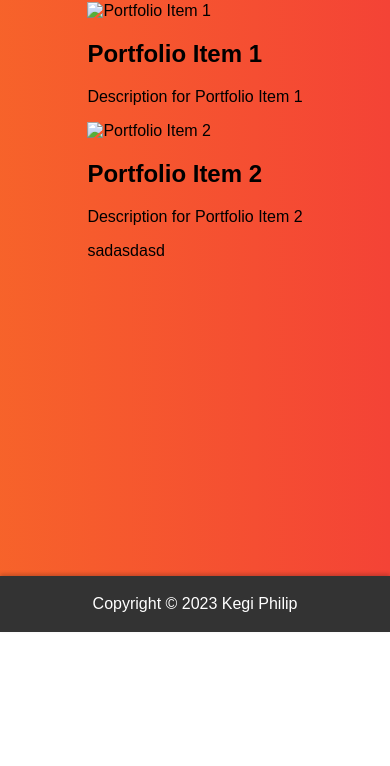
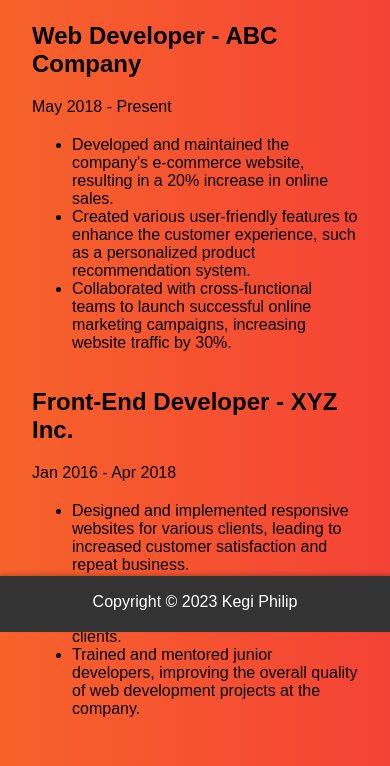
Before and after one commit to xKegix/WebProject-Week4, a plain HTML site: page experience.html in a window 390 px wide. Shown: the part 212-978 px from the top of the page. Before the commit the page ends 844 px from the top, so only its background shows below. Drawn offline with Linux system fonts and the light colour scheme.

Commit message:
Complete

```diff
--- /dev/null
+++ b/bioStyle.css
@@ -0,0 +1,120 @@
+html, body {
+    font-family: Arial, sans-serif;
+    margin: 0;
+    padding: 0;
+    background-image: linear-gradient(to right, #FFC107, #F44336);
+    background-size: 400% 400%;
+    animation: BackgroundAnimation 10s ease infinite;
+  }
+
+  @keyframes BackgroundAnimation {
+    0% {
+      background-position: 0% 50%;
+    }
+    50% {
+      background-position: 100% 50%;
+    }
+    100% {
+      background-position: 0% 50%;
+    }
+  }
+
+  header {
+    background-color: #333;
+    color: #fff;
+    display: flex;
+    justify-content: space-between;
+    align-items: center;
+    padding: 1rem;
+    box-shadow: 0px 2px 4px rgba(0, 0, 0, 0.2);
+  }
+
+  header nav {
+    display: flex;
+  }
+
+  header nav a {
+    color: #fff;
+    text-decoration: none;
+    margin-right: 1rem;
+    padding: 10px 20px;
+    text-align: center;
+    box-sizing: border-box;
+  }
+
+  main {
+    display: flex;
+    flex-direction: column;
+    align-items: center;
+    padding: 2rem;
+    min-height: calc(100% - 56px);
+  }
+
+  h1 {
+    font-size: 2rem;
+    margin-bottom: 1rem;
+    font-family: Montserrat;
+  }
+
+  footer {
+    background-color: #333;
+    color: #fff;
+    display: flex;
+    justify-content: center;
+    align-items: center;
+    height: 56px;
+    bottom: 0;
+    width: 100%;
+    position: fixed;
+    box-shadow: 0px -2px 4px rgba(0, 0, 0, 0.2);
+  }
+
+
+    .bio-section img {
+    width: 250px;
+    height: 250px;
+    border-radius: 50%;
+    margin-bottom: 1rem;
+    }
+
+    p {
+    font-family: Arial, sans-serif;
+    font-size: 16px;
+    line-height: 1.5;
+    color: rgb(255, 255, 255);
+    margin: 1em 0;
+    text-align: justify;
+    padding: 10px;
+    }
+
+    footer {
+        background-color: #333;
+        color: #fff;
+        display: flex;
+        justify-content: center;
+        align-items: center;
+        height: 56px;
+        bottom: 0;
+        width: 100%;
+        position: fixed;
+        box-shadow: 0px -2px 4px rgba(0, 0, 0, 0.2);
+      }
+
+
+@media (min-width: 600px) {
+    header nav a {
+      padding: 10px;
+      width: auto;
+    }
+  }
+
+  @media (max-width: 600px) {
+    header nav {
+      display: flex;
+      flex-wrap: wrap;
+      justify-content: center;
+    }
+    main {
+      min-height: calc(100%)
+    }
+  }
--- a/experience.html
+++ b/experience.html
@@ -16,20 +16,25 @@
       </nav>
     </header>
     <main>
-        <h1>My Portfolio</h1>
-        <section id="portfolio-items">
-          <article class="portfolio-item">
-            <img src="item1.jpg" alt="Portfolio Item 1">
-            <h2>Portfolio Item 1</h2>
-            <p>Description for Portfolio Item 1</p>
-          </article>
-          <article class="portfolio-item">
-            <img src="item2.jpg" alt="Portfolio Item 2">
-            <h2>Portfolio Item 2</h2>
-            <p>Description for Portfolio Item 2</p>
-          </article>
-          sadasdasd
-        </section>
+      <h1>My Experience</h1>
+      <div class="experience-section">
+        <h2>Web Developer - ABC Company</h2>
+        <p>May 2018 - Present</p>
+        <ul>
+          <li>Developed and maintained the company's e-commerce website, resulting in a 20% increase in online sales.</li>
+          <li>Created various user-friendly features to enhance the customer experience, such as a personalized product recommendation system.</li>
+          <li>Collaborated with cross-functional teams to launch successful online marketing campaigns, increasing website traffic by 30%.</li>
+        </ul>
+      </div>
+      <div class="experience-section">
+        <h2>Front-End Developer - XYZ Inc.</h2>
+        <p>Jan 2016 - Apr 2018</p>
+        <ul>
+          <li>Designed and implemented responsive websites for various clients, leading to increased customer satisfaction and repeat business.</li>
+          <li>Developed and maintained a custom CMS for client websites, streamlining the website management process for clients.</li>
+          <li>Trained and mentored junior developers, improving the overall quality of web development projects at the company.</li>
+        </ul>
+      </div>
     </main>
     <footer>
       <p>Copyright &copy; 2023 Kegi Philip</p>
--- a/script.js
+++ b/script.js
@@ -10,3 +10,8 @@
 //   button.style.transition = "background-image 1s linear";
 //   button.style.backgroundImage = "none";
 // });
+
+
+// document.getElementById("myButton").addEventListener("click", function() {
+//     alert("HAHAHA!");
+//   });
--- a/style.css
+++ b/style.css
@@ -99,6 +99,11 @@ img {
   height: auto;
 }
 
+p {
+  margin-bottom: 20px;
+  }
+
+
 @media (min-width: 600px) {
   header nav a {
     padding: 10px;
```
Also changed, not shown: bio.html (+6 -3 lines), index.html (+1 -1 lines), portfolio.html (+1 -1 lines), images/meemee.jpg (added). Lines whose indentation alone changed are shown as unchanged.
